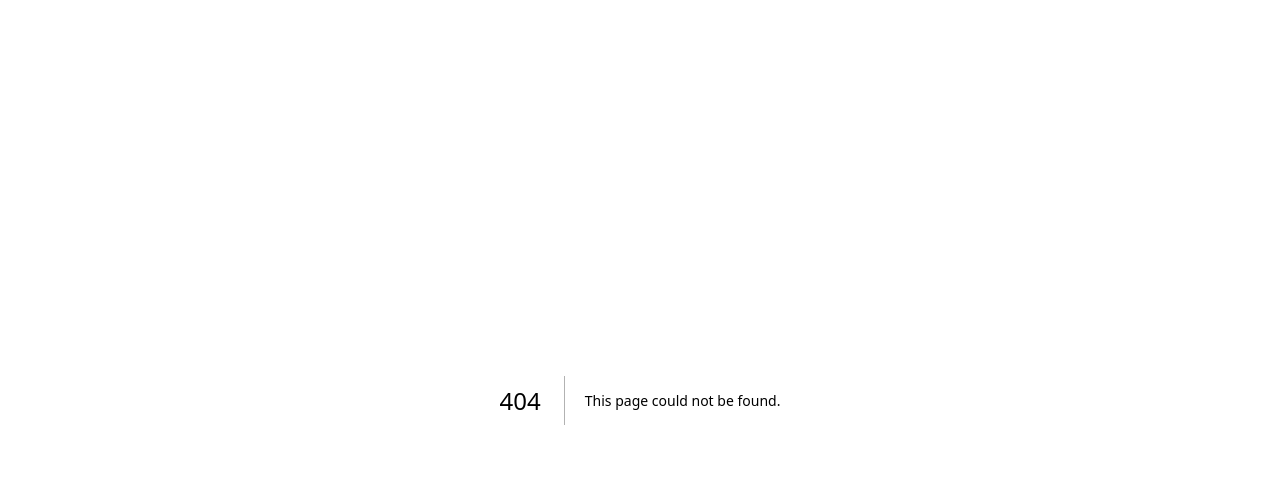
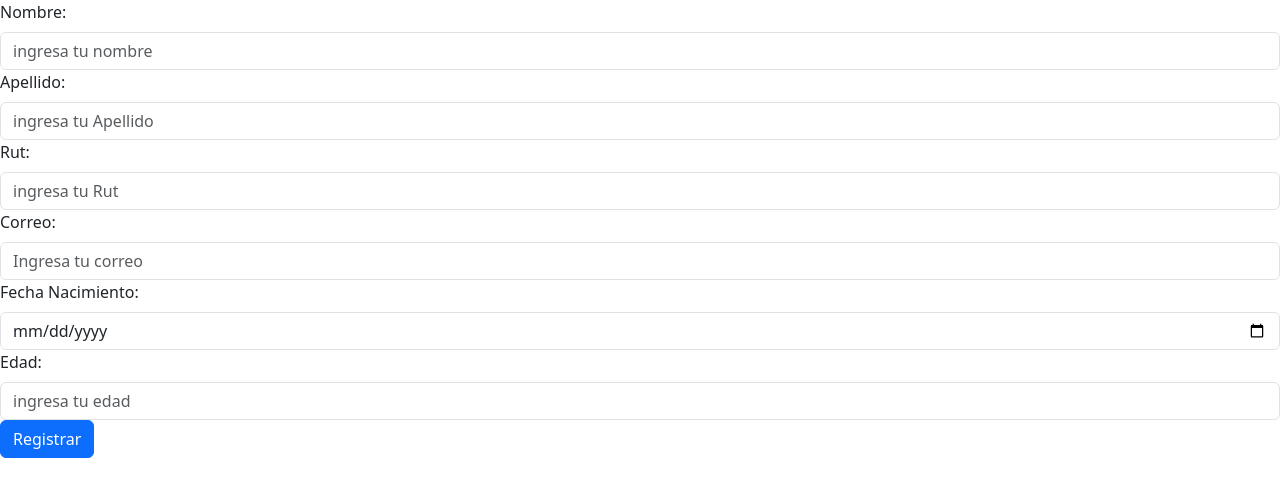
Before and after one commit to scarent/frontendieic1, a Next.js app: page /Pagina3 in a window 1280 px wide. Before the commit this address had no page. Shown: the top 496 px of the page. Built offline with nearby package versions, Linux system fonts and the light colour scheme.

Commit message:
registro
se creo el registro

```diff
--- a/package.json
+++ b/package.json
@@ -10,6 +10,7 @@
   },
   "dependencies": {
     "bootstrap": "^5.3.3",
+    "firebase": "^10.12.3",
     "next": "14.2.3",
     "react": "^18",
     "react-bootstrap": "^2.10.4",
--- /dev/null
+++ b/src/EstadosiIniciales/Persona.tsx
@@ -0,0 +1,10 @@
+import { Persona } from "@/Interfaces/Interfaces";
+
+ export const initialStatePersona:Persona = {
+    apellido:"",
+    correo:"",
+    edad:0,
+    fechaNacimiento:"",
+    nombre:"",
+    rut:""
+}
--- /dev/null
+++ b/src/Firebase/Firebase.tsx
@@ -0,0 +1,14 @@
+// Import the functions you need from the SDKs you need
+import { initializeApp } from "firebase/app";
+import { firebaseConfig } from "./credenciales";
+import { getFirestore } from "firebase/firestore";
+
+// TODO: Add SDKs for Firebase products that you want to use
+// https://firebase.google.com/docs/web/setup#available-libraries
+
+// Your web app's Firebase configuration
+
+
+// Initialize Firebase
+const app = initializeApp(firebaseConfig);
+export const db = getFirestore(app);
--- /dev/null
+++ b/src/Firebase/Promesas.tsx
@@ -0,0 +1,25 @@
+import { Persona } from "@/Interfaces/Interfaces";
+import { addDoc, collection, getDocs } from "firebase/firestore";
+import { db } from "./Firebase";
+//se busca agregar un documento cn una coleccion
+export const registrarPersona = async(persona:Persona)=>{
+    const docRef = await addDoc(collection(db, "persona"),persona);
+
+}
+export const obtenerPersonas = async()=>{
+    const querySnapshot = await getDocs(collection(db, "persona"));
+    let personas:Persona[] = []
+querySnapshot.forEach((doc) => {
+  // doc.data() is never undefined for query doc snapshots
+        let persona:Persona = {
+            apellido:doc.data().apellido,
+            correo:doc.data().correo,
+            edad:doc.data().edad,
+            fechaNacimiento:doc.data().fechaNacimiento,
+            nombre:doc.data().nombre,
+            rut:doc.data().rut
+        }
+        personas.push(persona)
+});
+return personas
+}
--- /dev/null
+++ b/src/Firebase/credenciales.tsx
@@ -0,0 +1,8 @@
+ export const firebaseConfig = {
+  apiKey: "AIzaSyCRCWJruLNCaznW2yAPWH2v1PskvyBaCg0",
+  authDomain: "practicaiei-615a9.firebaseapp.com",
+  projectId: "practicaiei-615a9",
+  storageBucket: "practicaiei-615a9.appspot.com",
+  messagingSenderId: "866643807918",
+  appId: "1:866643807918:web:377ab956f0fdf50225673f"
+};
--- /dev/null
+++ b/src/Interfaces/Interfaces.tsx
@@ -0,0 +1,8 @@
+export interface Persona{
+    nombre:string,
+    apellido:string,
+    rut:string,
+    fechaNacimiento:string,
+    edad:number
+    correo:string
+}
--- /dev/null
+++ b/src/pages/Pagina3.tsx
@@ -0,0 +1,78 @@
+import React,{ useState } from 'react'
+import Form from 'react-bootstrap/Form'
+import Button from 'react-bootstrap/Button'
+import { Persona } from '@/Interfaces/Interfaces'
+import { initialStatePersona } from '@/EstadosiIniciales/Persona'
+import { registrarPersona } from '@/Firebase/Promesas'
+export const Pagina3 = () => {
+    const [persona,setPersona]= useState<Persona>(initialStatePersona)
+    const handlePersona = (name:string,value:string)=>{
+        setPersona({...persona,[name]:value})
+
+    }
+    const handleRegistrar =()=>{
+        registrarPersona(persona).then(()=>{
+            alert("se registro con exito")
+        }).catch((e)=>{
+            alert("Algo ocurrio")
+            console.log(e)
+        })
+
+    }
+  return (
+    <>
+        <Form>
+            <Form.Group>
+                <Form.Label>Nombre:</Form.Label>
+                <Form.Control type='text' placeholder='ingresa tu nombre'
+                    name='nombre' // siempre el name tiene que tener el mismo nombre d lo de arriba
+                    onChange={(e)=>{handlePersona(e.currentTarget.name,e.currentTarget.value)}}/>
+                <Form.Text></Form.Text>
+
+            </Form.Group>
+            <Form.Group>
+                <Form.Label>Apellido:</Form.Label>
+                <Form.Control type='text' placeholder='ingresa tu Apellido'
+                name='apellido'
+                onChange={(e)=>{handlePersona(e.currentTarget.name,e.currentTarget.value)}}/>
+                <Form.Text></Form.Text>
+
+            </Form.Group>
+            <Form.Group>
+                <Form.Label>Rut:</Form.Label>
+                <Form.Control type='text' placeholder='ingresa tu Rut'
+                name='rut'
+                onChange={(e)=>{handlePersona(e.currentTarget.name,e.currentTarget.value)}}/>
+                <Form.Text></Form.Text>
+
+            </Form.Group>
+            <Form.Group>
+                <Form.Label>Correo:</Form.Label>
+                <Form.Control type='email' placeholder='Ingresa tu correo'
+                name='correo'
+                onChange={(e)=>{handlePersona(e.currentTarget.name,e.currentTarget.value)}}/>
+                <Form.Text></Form.Text>
+
+            </Form.Group>
+            <Form.Group>
+                <Form.Label>Fecha Nacimiento:</Form.Label>
+                <Form.Control type='date' placeholder='ingresa tu fecha nacimiento'
+                name='fechaNacimiento'
+                onChange={(e)=>{handlePersona(e.currentTarget.name,e.currentTarget.value)}}/>
+                <Form.Text></Form.Text>
+
+            </Form.Group><Form.Group>
+                <Form.Label>Edad:</Form.Label>
+                <Form.Control type='number' placeholder='ingresa tu edad'
+                name='edad'
+                onChange={(e)=>{handlePersona(e.currentTarget.name,e.currentTarget.value)}}/>
+                <Form.Text></Form.Text>
+
+            </Form.Group>
+            <Button type='button' variant='primary'
+                onClick={handleRegistrar}>Registrar</Button>
+        </Form>
+    </>
+  )
+}
+export default Pagina3
--- a/src/pages/index.tsx
+++ b/src/pages/index.tsx
@@ -7,6 +7,8 @@ export default function Home() {
       <nav>
       <Link href="/Pagina1">Pagina1</Link>
       <Link href="/Pagina2">Formulario</Link>
+      <Link href="/Pagina3">Datos</Link>
+      <Link href="/Pagina4">DATOSSSS</Link>
       </nav>
 
       <Perfil nombre="Joselito" apellido="vaca" edad={20}/>
```
Also changed, not shown: src/pages/Pagina4.tsx (added, +35 -0 lines), 1 other file (tests, documents, lock files or other folders).
